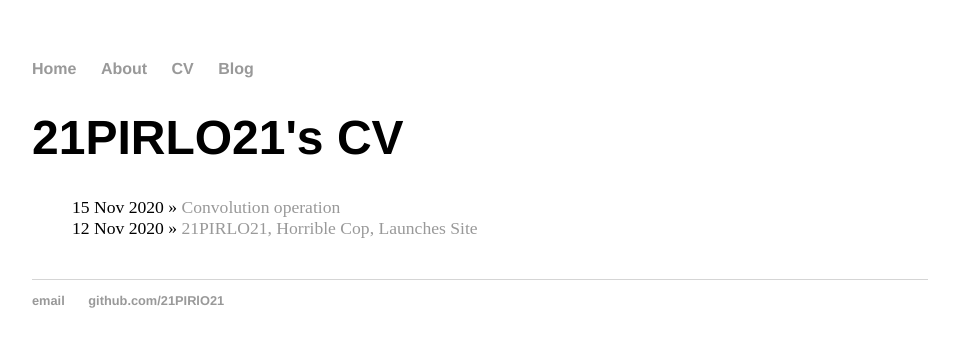
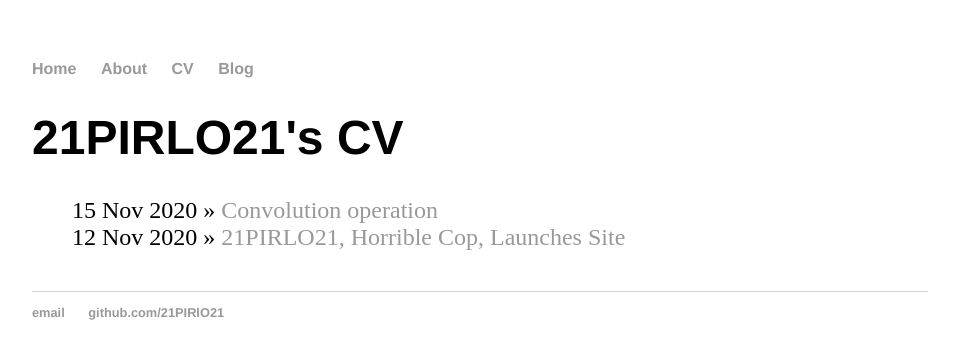
Before and after one commit to 21PIRLO21/21PIRLO21.github.io, a Jekyll site: the page built from cv/index.html, in a window 1280 px wide. Shown: the top 359 px of the page, without its empty margins (160-1119 px from the left). Built offline with Jekyll 4.4.1, drawn with Linux system fonts in a browser that asks for light colours.

Commit message:
draw back

```diff
--- a/assets/css/main.css
+++ b/assets/css/main.css
@@ -35,7 +35,7 @@ footer {
 
 ul.posts {
     margin: 20px auto 40px;
-    font-size: 1.1em;
+    font-size: 1.5em;
 }
 
 ul.posts li {
```
